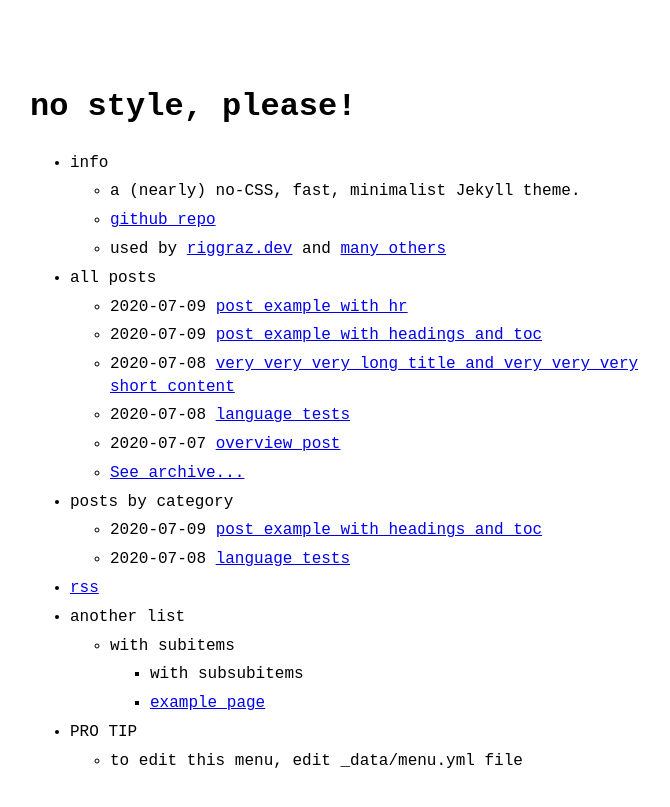
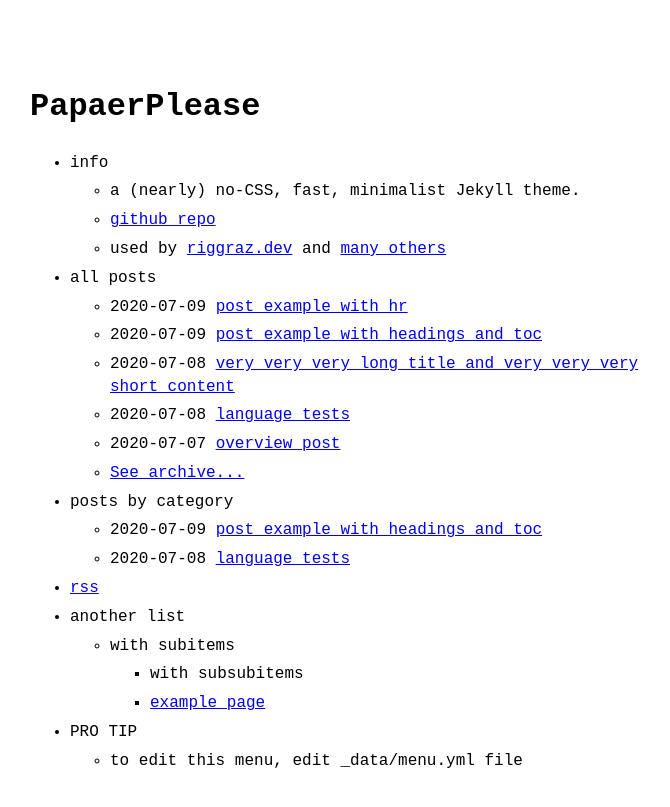
Before and after one commit to sayoon-mandarine/sayoon-mandarine.github.io, a Jekyll site: the page built from index.md, in a window 1280 px wide. Shown: the top 807 px of the page, without its empty margins (290-960 px from the left). Built offline with Jekyll 4.4.1, drawn with Linux system fonts in a browser that asks for light colours; some web fonts are replaced.

Commit message:
24/04/02 15:23

```diff
--- a/_config.yml
+++ b/_config.yml
@@ -1,8 +1,8 @@
-title: no style, please! # name of the site
-author: Riccardo Graziosi # name of site's author
-email: riccardo.graziosi97@gmail.com # email of site's author
-url: https://riggraz.dev # root address of the site
-baseurl: "/no-style-please" # subpath of the site, e.g. "/blog" (leave it blank "" if you're site shouldn't use a subpath)
+title: PapaerPlease # name of the site
+author: SangJeong Yoon # name of site's author
+email: sayoon@student.42seoul.kr # email of site's author
+url: sayoon-mandarine.github.io # root address of the site
+baseurl: "" # subpath of the site, e.g. "/blog" (leave it blank "" if you're site shouldn't use a subpath)
 description: > # description of the site (multiple lines allowed)
   A (nearly) no-CSS, fast, minimalist Jekyll theme.
 
--- a/_sass/no-style-please.scss
+++ b/_sass/no-style-please.scss
@@ -14,6 +14,33 @@ body[a="dark"] { @include dark-appearance; }
 @media (prefers-color-scheme: dark) {
   body[a="auto"] { @include dark-appearance; }
 }
+
+@font-face {
+	font-family: 'D2 coding';
+	font-style: normal;
+	font-weight: 400;
+	src: url('D2Coding.eot');
+	src: local('※'), local('D2Coding'),
+		 url('D2Coding.eot?#iefix') format('embedded-opentype'),
+		 url('D2Coding.woff2') format('x-woff2'),
+		 url('D2Coding.woff') format('woff'),
+		 url('D2Coding.ttf') format('truetype'),
+		 url('D2Coding.svg') format('svg');
+}
+
+@font-face {
+	font-family: 'D2 coding';
+	font-style: normal;
+	font-weight: 700;
+	src: url('D2CodingBold.eot');
+	src: local('※'), local('D2Coding Bold'),
+		 url('D2CodingBold.eot?#iefix') format('embedded-opentype'),
+		 url('D2CodingBold.woff2') format('x-woff2'),
+		 url('D2CodingBold.woff') format('woff'),
+		 url('D2CodingBold.ttf') format('truetype'),
+		 url('D2CodingBold.svg') format('svg');
+}
+
 // -------------------------------------------- //
 
 // bg color is also needed in html in order to
@@ -25,7 +52,7 @@ html { height: 100%; }
 
 body {
   color: black;
-  font-family: monospace;
+  font-family: D2Coding, 'D2 coding', monospace;
   font-size: 16px;
   line-height: 1.4;
   margin: 0;
```
Also changed, not shown: README.md, _screenshots/featured-image.png (deleted), _screenshots/lighthouse-report.png (deleted), _screenshots/page-speed-insights-report.png (deleted).
